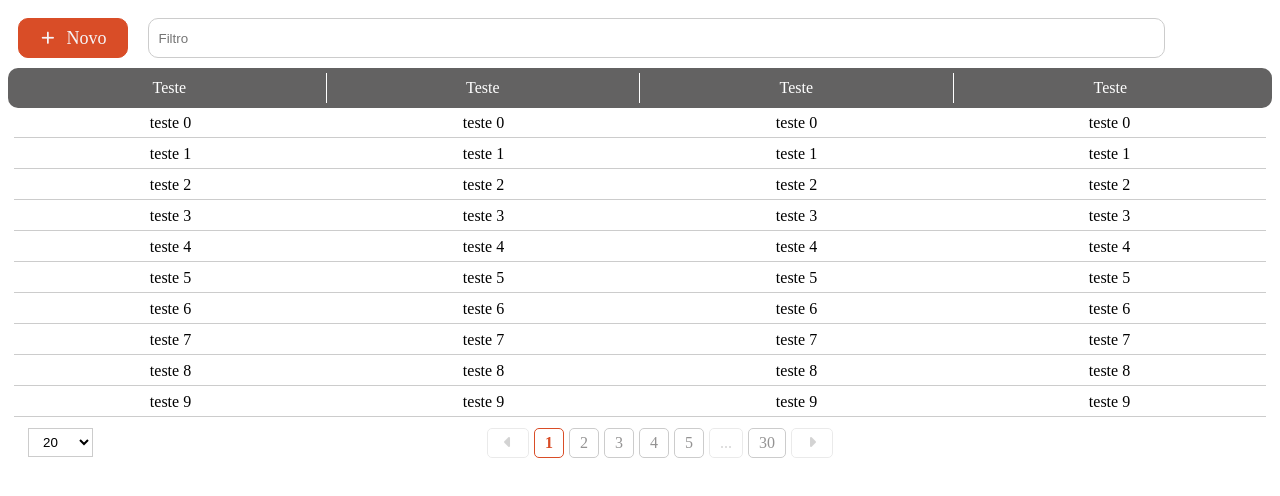
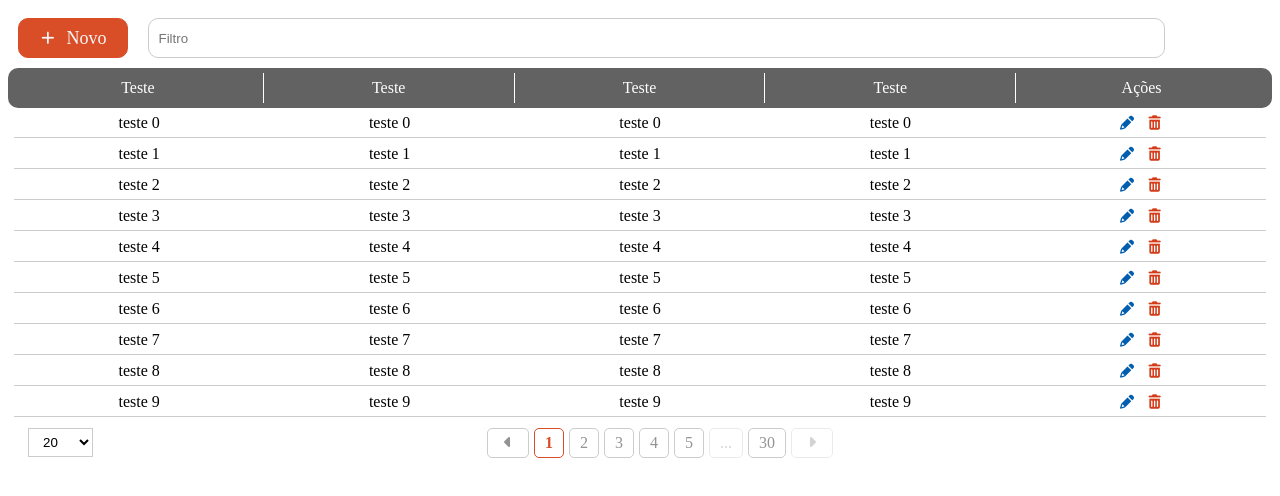
Before and after one commit to WorkspaceCardappio/angular-component-hub, an Angular app in the folder angular-component-hub/: page / in a window 1280 px wide. Shown: the top 496 px of the page. Built offline with nearby package versions, Linux system fonts and the light colour scheme.

Commit message:
feat: definindo actions com personalização

```diff
--- /dev/null
+++ b/angular-component-hub/src/app/shared/actions-list/actions-list.component.ts
@@ -0,0 +1,65 @@
+import { Component, Input } from '@angular/core';
+import { Router } from '@angular/router';
+import { ActionItem } from '../../model/action-item.model';
+
+@Component({
+  selector: 'app-actions-list',
+  imports: [],
+  template: `
+    <span>
+
+      @for (item of actions; track $index) {
+        @if (item.enabled) {
+          <i [class]="item.icon.name" (click)="item.action(id)" [style.color]="item.icon.color" style="font-size: 14px;"></i>
+        }
+      }
+
+    </span>
+  `,
+  styles: `
+    span {
+      display: flex;
+      gap: 10px;
+
+      i {
+        cursor: pointer;
+      }
+    }
+  `
+})
+export class ActionsListComponent {
+
+  readonly showEdicao = true;
+  readonly showDelecao = true;
+
+  @Input({ required: true }) nameRoute!: string;
+  @Input({ required: true }) id!: number;
+  @Input() actionsInput: ActionItem[] | undefined;
+
+  constructor(
+    private readonly router: Router
+  ) {}
+
+  // TODO: Precisa abrir um dialog para confirmar deleção
+
+  get actions(): ActionItem[] {
+    return [...this.actionsInput || [], ...this._DEFAULT_ACTIONS];
+  }
+
+  get _DEFAULT_ACTIONS(): ActionItem[] {
+    return [
+      {
+        name: 'edição',
+        icon: { name: 'fa-solid fa-pencil', color: '#015EAF' },
+        action: (id?: number) => this.router.navigate([`${this.nameRoute}/${id}`]),
+        enabled: this.showEdicao
+      },
+      {
+        name: 'Delete',
+        icon: { name: 'fa-solid fa-trash-can', color: '#D33B19' },
+        action: (id?: number) => this.router.navigate([`${this.nameRoute}/${id}`]),
+        enabled: this.showDelecao
+      }
+    ];
+  }
+}
--- a/angular-component-hub/src/app/shared/list/list.component.html
+++ b/angular-component-hub/src/app/shared/list/list.component.html
@@ -17,6 +17,7 @@
         <li>Teste</li>
         <li>Teste</li>
         <li>Teste</li>
+        <li>Ações</li>
       </ul>
     </header>
 
@@ -33,6 +34,12 @@
             <li>{{ item }}</li>
             <li>{{ item }}</li>
             <li>{{ item }}</li>
+            <li>
+              <app-actions-list
+                [nameRoute]="'teste'"
+                [id]="1"
+              ></app-actions-list>
+            </li>
           </ul>
         }
       </main>
--- a/angular-component-hub/src/app/shared/list/list.component.scss
+++ b/angular-component-hub/src/app/shared/list/list.component.scss
@@ -20,7 +20,7 @@ section {
 
     ul {
       display: grid;
-      grid-template-columns: repeat(4, 1fr);
+      grid-template-columns: repeat(5, 1fr);
       background-color: #636262;
       color: white;
       padding: 5px 5px;
@@ -53,7 +53,7 @@ section {
 
     ul {
       display: grid;
-      grid-template-columns: repeat(4, 1fr);
+      grid-template-columns: repeat(5, 1fr);
       border-bottom: 1px solid #ccc;
       padding: 5px 0;
       margin: 1px;
--- a/angular-component-hub/src/app/shared/list/list.component.ts
+++ b/angular-component-hub/src/app/shared/list/list.component.ts
@@ -1,6 +1,7 @@
 import { CommonModule } from '@angular/common';
 import { Component, Input, OnInit } from '@angular/core';
 import { Pageable } from '../../model/pageable.model';
+import { ActionsListComponent } from "../actions-list/actions-list.component";
 import { GenericButtonComponent } from "../button/generic/generic.component";
 import { PageSizeComponent } from "../page-size/page-size.component";
 import { PaginatorComponent } from '../paginator/paginator.component';
@@ -8,16 +9,25 @@ import { ListParams } from './params/list-params.model';
 
 @Component({
   selector: 'app-list',
-  imports: [CommonModule, PaginatorComponent, PageSizeComponent, GenericButtonComponent, GenericButtonComponent],
+  imports: [
+    CommonModule,
+    PaginatorComponent,
+    PageSizeComponent,
+    GenericButtonComponent,
+    GenericButtonComponent,
+    ActionsListComponent
+  ],
   templateUrl: './list.component.html',
   styleUrl: './list.component.scss'
 })
 export class ListComponent implements OnInit {
 
   @Input({ required: true }) params!: ListParams;
+
+  // TODO: Transformar em Set com params de primeiro valor
   @Input() quantityPages: number[] = [20, 5, 10, 50, 100];
 
-  responseData: Pageable = { content: [], empty: false, first: true, last: true, number: 0, totalPages: 30 } as any;
+  responseData: Pageable = { content: [], empty: false, first: false, last: true, number: 0, totalPages: 30 } as any;
 
   ngOnInit(): void {
 
```
Also changed, not shown: angular-component-hub/src/app/model/action-item.model.ts (added, +7 -0 lines), 1 other file (tests, documents, lock files or other folders).
